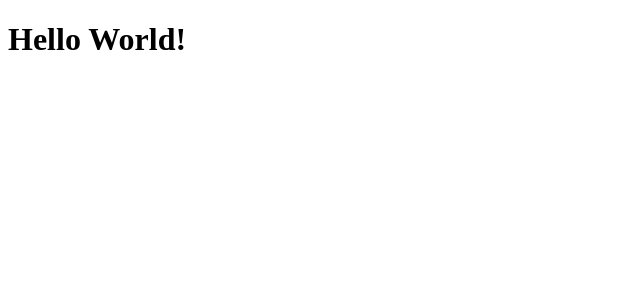
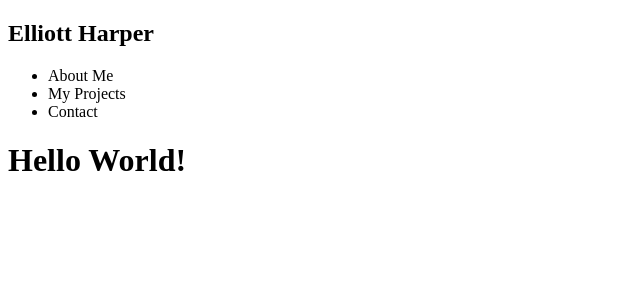
Before and after one commit to emhgit/portfolio, a React (Vite) app: page / in a window 1280 px wide. Shown: the top 300 px of the page, without its empty margins (0-640 px from the left). Built offline with nearby package versions, Linux system fonts and the light colour scheme.

Commit message:
create navbar component

```diff
--- a/src/App.jsx
+++ b/src/App.jsx
@@ -1,14 +1,14 @@
 import { useState } from 'react'
 import './App.css'
+import NavBar from "./features/navbar";
 
 function App() {
-  const [count, setCount] = useState(0)
-
   return (
     <>
+      <NavBar />
       <h1>Hello World!</h1>
     </>
   )
 }
 
-export default App
+export default App;
--- /dev/null
+++ b/src/features/NavBar.jsx
@@ -0,0 +1,15 @@
+
+function NavBar(){
+    return (
+        <nav>
+            <h1>Elliott Harper</h1>
+             <ul>
+                <li class="nav-link">About Me</li>
+                <li class="nav-link">My Projects</li>
+                <li class="nav-link">Contact</li>
+            </ul>
+        </nav>
+    );
+}
+
+export default NavBar;
```
